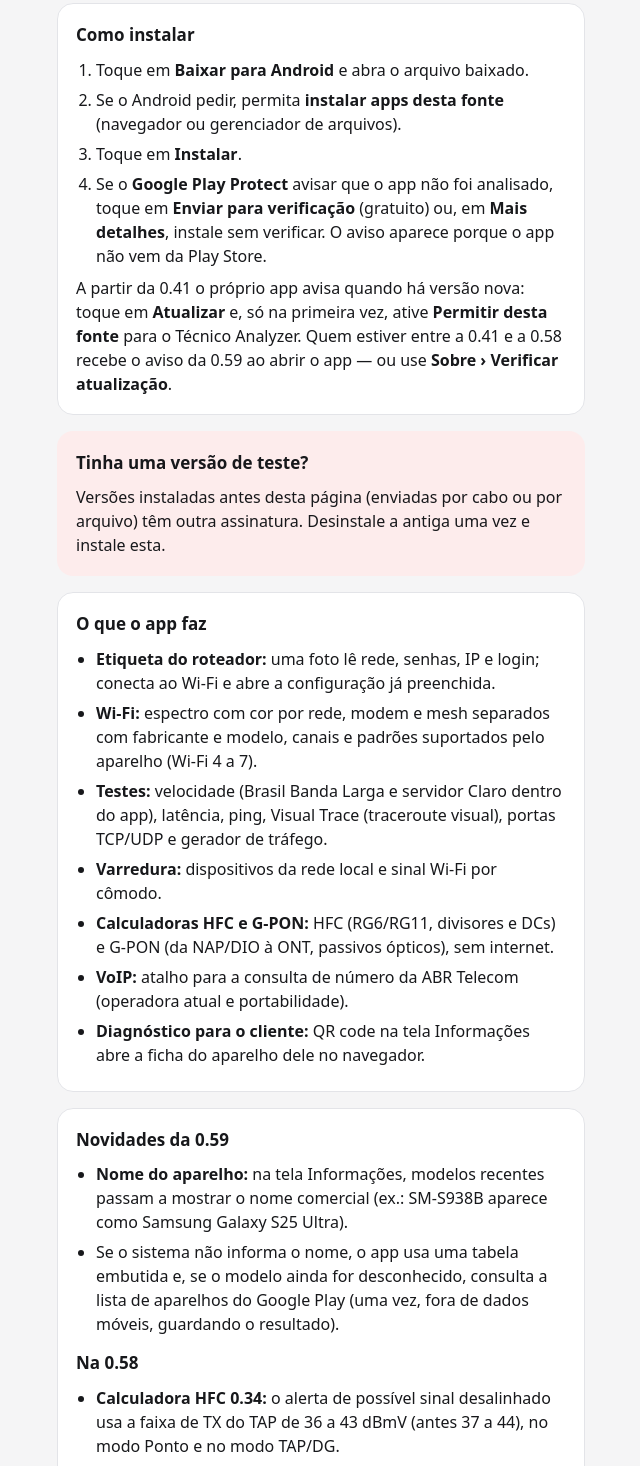
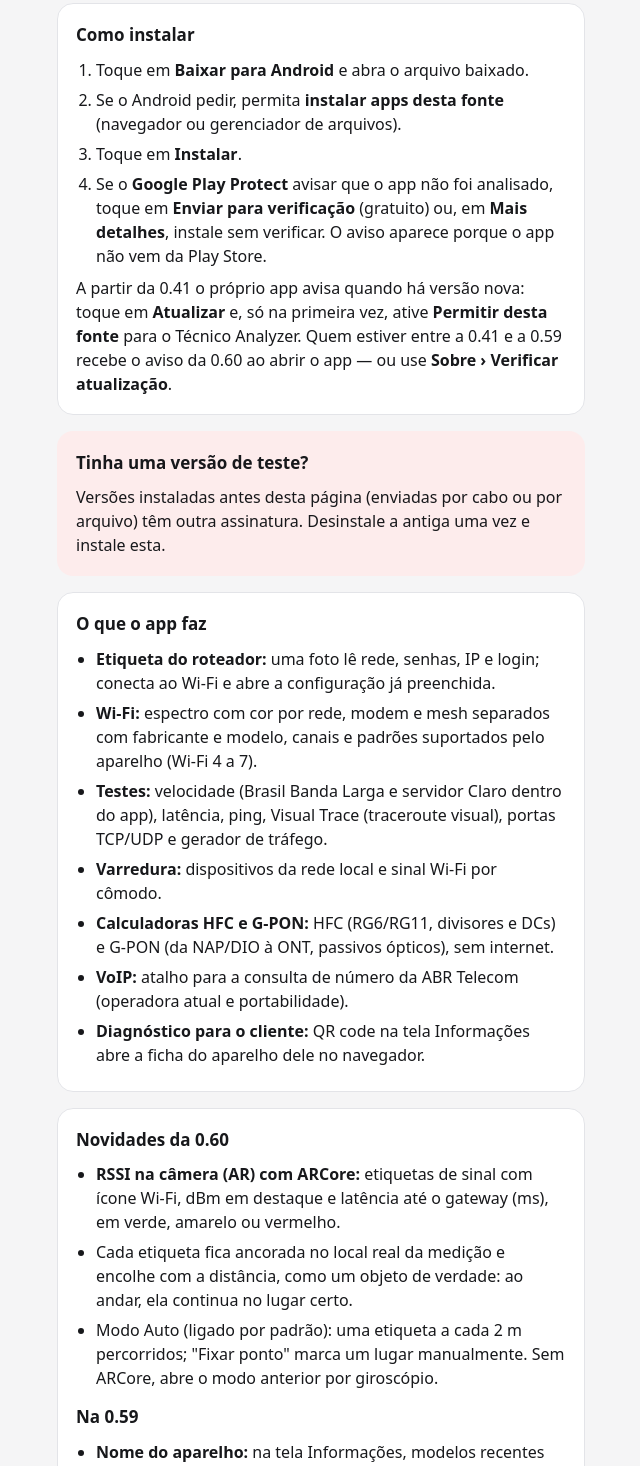
Before and after one commit to fbrendler/tecnico-analyzer-download, a plain HTML site: page index.html in a window 1280 px wide. Shown: the part 825-2291 px from the top of the page, without its empty margins (319-959 px from the left). Drawn offline with Linux system fonts and the light colour scheme.

Commit message:
Pagina: versao 0.60

```diff
--- a/index.html
+++ b/index.html
@@ -52,7 +52,7 @@
   </div>
 
   <a class="download" href="https://github.com/fbrendler/tecnico-analyzer-download/releases/latest/download/tecnico-analyzer.apk">Baixar para Android</a>
-  <p class="meta">Versão 0.59 · 30 MB · Android 11 ou mais recente</p>
+  <p class="meta">Versão 0.60 · 30 MB · Android 11 ou mais recente</p>
 
   <section class="card">
     <h2>Telas</h2>
@@ -75,7 +75,7 @@
       <li>Toque em <b>Instalar</b>.</li>
       <li>Se o <b>Google Play Protect</b> avisar que o app não foi analisado, toque em <b>Enviar para verificação</b> (gratuito) ou, em <b>Mais detalhes</b>, instale sem verificar. O aviso aparece porque o app não vem da Play Store.</li>
     </ol>
-    <p style="margin:8px 0 0">A partir da 0.41 o próprio app avisa quando há versão nova: toque em <b>Atualizar</b> e, só na primeira vez, ative <b>Permitir desta fonte</b> para o Técnico Analyzer. Quem estiver entre a 0.41 e a 0.58 recebe o aviso da 0.59 ao abrir o app — ou use <b>Sobre › Verificar atualização</b>.</p>
+    <p style="margin:8px 0 0">A partir da 0.41 o próprio app avisa quando há versão nova: toque em <b>Atualizar</b> e, só na primeira vez, ative <b>Permitir desta fonte</b> para o Técnico Analyzer. Quem estiver entre a 0.41 e a 0.59 recebe o aviso da 0.60 ao abrir o app — ou use <b>Sobre › Verificar atualização</b>.</p>
   </section>
 
   <section class="card warn">
@@ -97,7 +97,13 @@
   </section>
 
   <section class="card">
-    <h2>Novidades da 0.59</h2>
+    <h2>Novidades da 0.60</h2>
+    <ul>
+      <li><b>RSSI na câmera (AR) com ARCore:</b> etiquetas de sinal com ícone Wi-Fi, dBm em destaque e latência até o gateway (ms), em verde, amarelo ou vermelho.</li>
+      <li>Cada etiqueta fica ancorada no local real da medição e encolhe com a distância, como um objeto de verdade: ao andar, ela continua no lugar certo.</li>
+      <li>Modo Auto (ligado por padrão): uma etiqueta a cada 2 m percorridos; "Fixar ponto" marca um lugar manualmente. Sem ARCore, abre o modo anterior por giroscópio.</li>
+    </ul>
+    <h2 style="margin-top:14px">Na 0.59</h2>
     <ul>
       <li><b>Nome do aparelho:</b> na tela Informações, modelos recentes passam a mostrar o nome comercial (ex.: SM-S938B aparece como Samsung Galaxy S25 Ultra).</li>
       <li>Se o sistema não informa o nome, o app usa uma tabela embutida e, se o modelo ainda for desconhecido, consulta a lista de aparelhos do Google Play (uma vez, fora de dados móveis, guardando o resultado).</li>
@@ -156,7 +162,7 @@
 
   <footer>
     by <b>BRENDLER™</b><br>
-    <code>SHA-256 do APK 0.59: c1dcbc14d4d302313f96f6d7c9b74ab02234d93f3da4848151532aba19f005f4</code>
+    <code>SHA-256 do APK 0.60: b9bae6d6ed1e059d564623317ac94b2c30c8c8e4611d1379a59e927c9854eb80</code>
   </footer>
 </main>
 </body>
```
